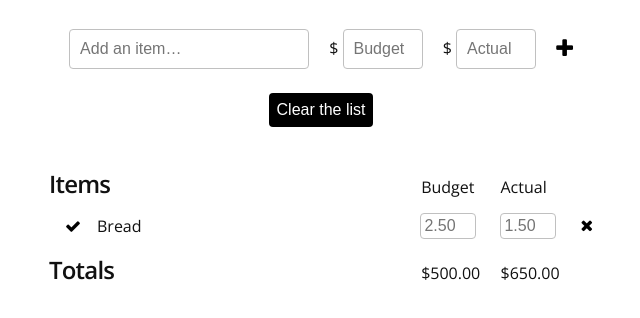
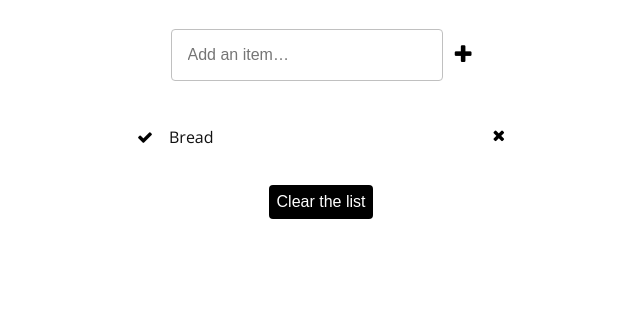
Before and after one commit to bpinali/shopping-list-app, a plain HTML site: page index.html in a window 1280 px wide. Shown: the part 92-410 px from the top of the page, without its empty margins (319-959 px from the left). Drawn offline with nearby package versions, Linux system fonts and the light colour scheme.

Commit message:
Removed total budget and total actual columns, their CSS rules, and associated JS.

```diff
--- a/css/style.css
+++ b/css/style.css
@@ -33,7 +33,7 @@
     .list,
     .totals,
     .table-wrapper {
-        width: 34rem;
+        width: 25rem;
         margin: 0 auto;
     }
 
@@ -60,29 +60,6 @@
     (all the styles inside the < sections > or < aside > tags)
 */
 
-    .table-wrapper {
-        display: block;
-        margin: 0;
-        padding: 0;
-    }
-
-    .table-wrapper .column {
-        width: 4.2rem;
-        display: inline-block;
-    }
-
-    .table-wrapper .first {
-        width: 23rem;
-    }
-
-    .table-wrapper .second {
-        margin-right: .5rem;
-    }
-
-    input.new-item-input {
-        width: 15rem;
-    }
-
     .clear-list {
         padding: 0.5rem;
         margin-top: 1.5rem;
@@ -93,17 +70,18 @@
         color: #fff;
     }
 
-    .new-item-input,
-    .budget-price-input,
-    .actual-price-input {
-        padding: 10px;
-        display: inline-block;
-        margin-right: 1rem;
+    input {
+        border: 1px solid #C0C0C0;
+        -webkit-border-radius: 4px;
+        -moz-border-radius: 4px;
+        border-radius: 4px;
     }
 
-    .budget-price-input,
-    .actual-price-input {
-        width: 5rem;
+    .new-item-input {
+        width: 17rem;
+        padding: 1rem;
+        display: inline-block;
+        margin-right: 0.5rem;
     }
 
     h2 {
@@ -120,16 +98,8 @@
         margin-bottom: 2rem;
     }
 
-    input {
-        padding: 3px;
-        border: 1px solid #C0C0C0;
-        -webkit-border-radius: 4px;
-        -moz-border-radius: 4px;
-        border-radius: 4px;
-    }
-
     .list-items li {
-        line-height: 2.25rem;
+        line-height: 3rem;
     }
 
     .checkbox {
@@ -149,17 +119,10 @@
         color: #fff;
     }
 
-    .delete,
-    .budget-price,
-    .actual-price {
+    .delete {
         float: right;
-    }
-
-    .budget-price,
-    .actual-price {
-        width: 3.5rem;
-        margin-right: 1.5rem;
-        margin-top: .3rem;
+        margin-right: 1rem;
+        margin-top: 0.3rem;
     }
 
     .checkbox,
@@ -175,6 +138,10 @@
     /* Footer styles
     (all the styles inside the < footer > tag)
 */
+
+    footer {
+        text-align: center;
+    }
     /* Responsive styles
     (the very last module in the CSS, contains all the media queries and it is dealing with the compatibility with mobiles and tablets)
 */
--- a/index.html
+++ b/index.html
@@ -14,39 +14,20 @@
         <h1>Shopping List</h1>
     </header>
     <section class="input-item">
-        <input class="new-item-input" type="text" maxlength="22" id="newItem" placeholder="Add an item…" value=""> $
-        <input class="budget-price-input" type="text" maxlength="6" id="budgetPrice" placeholder="Budget" value=""> $
-        <input class="actual-price-input" type="text" maxlength="6" id="actualPrice" placeholder="Actual" value="">
+        <input class="new-item-input" type="text" maxlength="22" id="newItem" placeholder="Add an item…" value="">
         <button class="add-item"><i class="fa fa-plus fa-lg"></i></button>
-        <button class="clear-list">Clear the list</button>
     </section>
     <section class="list">
-        <div class="table-wrapper">
-            <div class="column first">
-                <h2>Items</h2></div>
-            <div class="column second">Budget</div>
-            <div class="column third">Actual</div>
-        </div>
-
-
         <ul class="list-items">
             <li>
                 <button class="checkbox"><i class="fa fa-check"></i></button>Bread
                 <button class="delete"><i class="fa fa-times"></i></button>
-                <input class="actual-price" type="text" value="" placeholder="1.50">
-                <input class="budget-price" type="text" value="" placeholder="2.50">
             </li>
         </ul>
     </section>
-    <section class="totals">
-        <div class="table-wrapper">
-            <div class="column first">
-                <h2>Totals</h2></div>
-            <div class="column second" id="budget-total">$500.00</div>
-            <div class="column third" id="actual-total">$650.00</div>
-        </div>
-    </section>
-    <footer></footer>
+    <footer>
+        <button class="clear-list">Clear the list</button>
+    </footer>
     <script src="scripts/jquery-2.1.4.min.js"></script>
     <script src="scripts/script.js"></script>
 </body>
--- a/scripts/script.js
+++ b/scripts/script.js
@@ -1,32 +1,6 @@
-var totalBudgetedPrice = 0;
-var totalActualPrice = 0;
-
-/* Function to calculate total for budgeted and actual columns */
-function calculateTotalBudgetedPrice(totalBudgetedPrice, updateBudgetedPrice) {
-    console.log(totalBudgetedPrice);
-    console.log(updateBudgetedPrice);
-    if (updateBudgetedPrice != 0) {
-        totalBudgetedPrice = totalBudgetedPrice + updateBudgetedPrice;
-    }
-    $('#budget-total').text("$" + parseFloat(totalBudgetedPrice).toFixed(2));
-}
-
-function calculateTotalActualPrice(totalActualPrice, updateActualPrice) {
-    console.log(totalActualPrice);
-    console.log(updateActualPrice);
-    if (updateActualPrice != 0) {
-        totalActualPrice = totalActualPrice + updateActualPrice;
-    }
-    $('#actual-total').text("$" + parseFloat(totalActualPrice).toFixed(2));
-}
-
-
-
 /* Function to add items */
 function addItem() {
     var itemName = $('#newItem').val();
-    var itemBudgetPrice = $('#budgetPrice').val();
-    var itemActualPrice = $('#actualPrice').val();
     // alert("add item value" + itemName + itemBudgetPrice + itemActualPrice);
 
     if (itemName.length === 0) {
@@ -35,21 +9,13 @@ function addItem() {
     } else {
 
         //dynamicaly create one row inside the shopping list
-        var row = $('<li><button class="checkbox"><i class="fa fa-check"></i></button>' + itemName + '<button class="delete"><i class="fa fa-times"></i></button><input class="actual-price" type="text" value="' + parseFloat(itemActualPrice).toFixed(2) + '"><input class="budget-price" type="text" value="' + parseFloat(itemBudgetPrice).toFixed(2) + '"></li>');
+        var row = $('<li><button class="checkbox"><i class="fa fa-check"></i></button>' + itemName + '<button class="delete"><i class="fa fa-times"></i></button></li>');
 
         //add each row to the previous ones
         $('.list-items').append(row);
 
-        if (itemBudgetPrice != '') {
-            calculateTotalBudgetedPrice(totalBudgetedPrice, itemBudgetPrice);
-        }
-        if (itemActualPrice != '') {
-            calculateTotalActualPrice(totalActualPrice, itemActualPrice);
-        }
         //empty the input box after submit by reseting the value
         itemName = $('#newItem').val('');
-        itemBudgetPrice = $('#budgetPrice').val('');
-        itemActualPrice = $('#actualPrice').val('');
     }
 
 }
@@ -75,8 +41,6 @@ function removeItem() {
 /* Function to clear the list of all items */
 function clearList() {
     $('.list-items').empty();
-    $('#budget-total').html("$0.00");
-    $('#actual-total').html("$0.00");
 }
 
 $(document).ready(function () {
@@ -97,5 +61,3 @@ $(document).on('click', '.checkbox', checkItem);
 
 /* on click on the ".delete" button activate function called removeItem()  */
 $(document).on('click', '.delete', removeItem);
-
-/* upon entry or modification of price input value activate function called calculateTotal()  */
```
